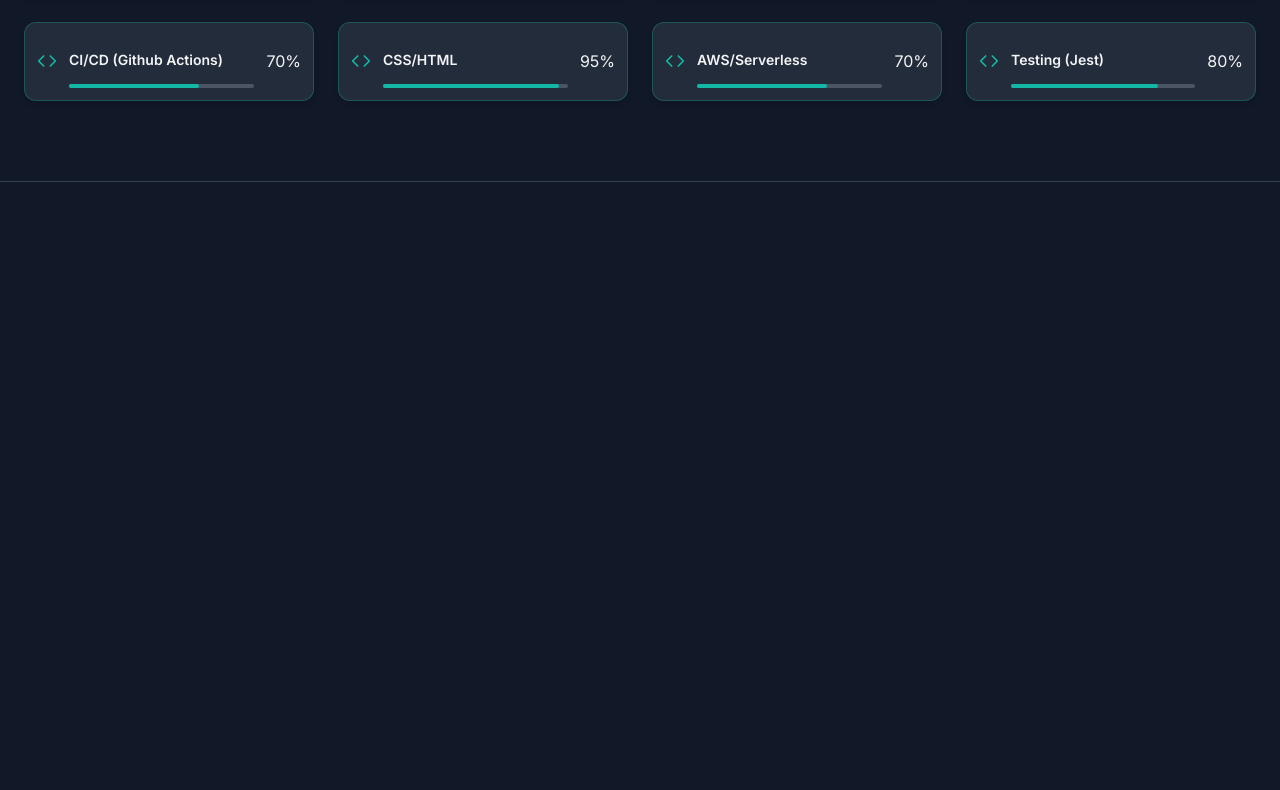
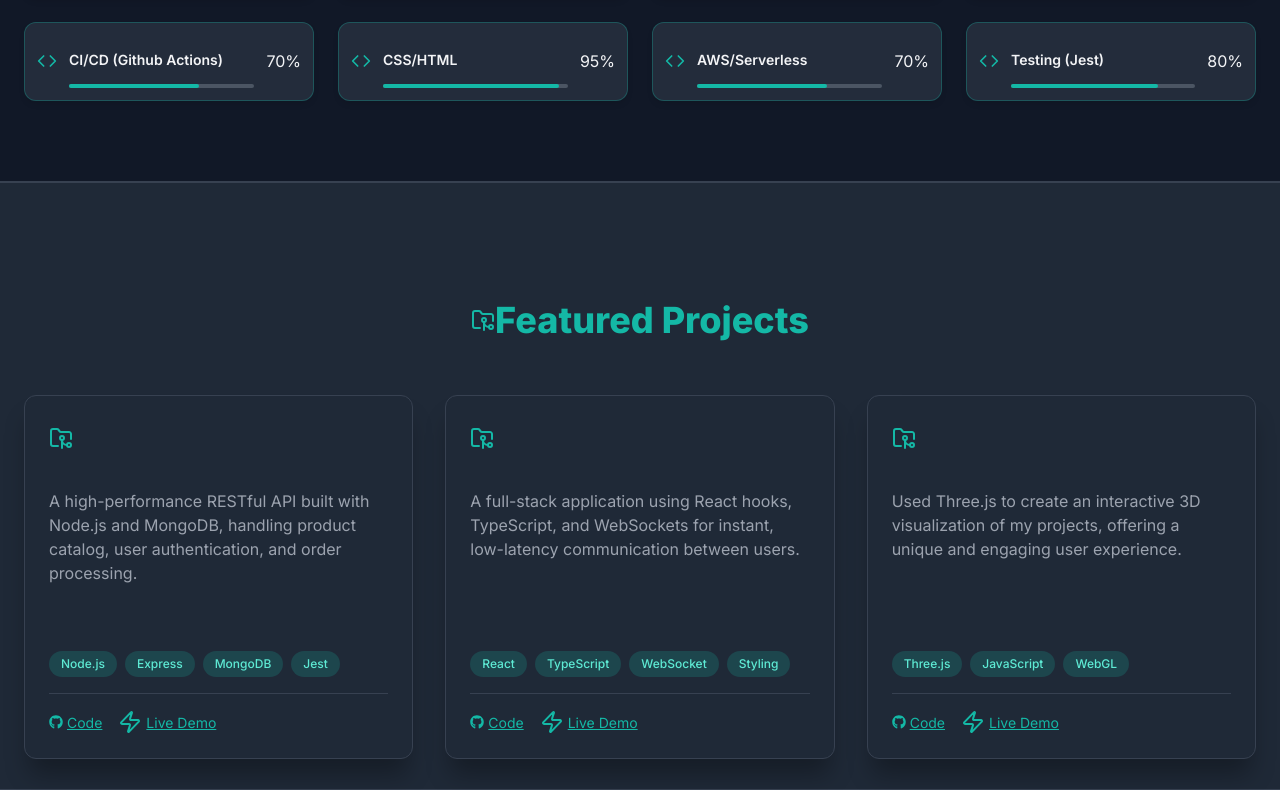
Before and after one commit to HenryOchieng/Portfolio, a React (Vite) app: page / in a window 1280 px wide. Shown: the part 1795-2585 px from the top of the page. Before the commit the page ends 1977 px from the top, so only its background shows below. Built offline with nearby package versions, Linux system fonts and the light colour scheme.

Commit message:
projects section commit

```diff
--- a/src/App.jsx
+++ b/src/App.jsx
@@ -1,8 +1,10 @@
 import { useState } from 'react';
+//import { Navbar, Hero, About, Skills } from './Components';
 import Navbar from './Components/Navbar'
 import Hero from './Components/Hero'
 import About from './Components/About'
 import Skills from './Components/Skills'
+import Projects from './Components/Projects'
 import {myData, navItems} from './data';
 
 function App() {
@@ -32,6 +34,9 @@ function App() {
                 <Skills
                     stack={myData.skills}
                 />
+                <Projects
+                    works={myData.projects}
+                />
             </main>
         </div>
     )
--- /dev/null
+++ b/src/Components/ProjectCard.jsx
@@ -0,0 +1,33 @@
+import { FolderGit2, Zap } from 'lucide-react'
+import { FaGithub } from 'react-icons/fa'
+
+export default function ProjectCard({ name, description, tags, repo, live }) {
+    return (
+        <div className="project-card">
+            <div className="project-card__header">
+                <FolderGit2 className="project-card__icon" />
+                <h3 className='project-card__card'>{name}</h3>
+            </div>
+            <p className='project-card__description'>{description}</p>
+
+            <div className='project-card__tags'>
+                {tags.map((item, index) => (
+                    <span key={index} className='project-card__tag'>
+                        {item}
+                    </span>
+                ))}
+            </div>
+
+            <div className='project-card__links'>
+                <a href={repo} target='_blank' rel='noopener noreferrer' className='project-card__link'>
+                    <FaGithub className='w-5 h-5'/>
+                    <span className='text-sm'>Code</span>
+                </a>
+                <a href={live} target='_blank' rel='noopener noreferrer' className='project-card__link'>
+                    <Zap className='w-5 h-5'/>
+                    <span className='text-sm'>Live Demo</span>
+                </a>
+            </div>
+        </div>
+    )
+}
--- /dev/null
+++ b/src/Components/Projects.jsx
@@ -0,0 +1,20 @@
+import { FolderGit2 } from 'lucide-react'
+import ProjectCard from './ProjectCard'
+
+export default function Projects(props) {
+    return (
+        <section id='projects' className='projects'>
+            <div className='container'>
+                <h2 className='section-heading'>
+                    <FolderGit2 className='w-8 h-8 mr-3' />
+                    Featured Projects
+                </h2>
+                <div className='projects__grid'>
+                    {props.works.map((item, index) => (
+                        <ProjectCard key={index} title={item.title} description={item.description} tags={item.tags} repo={item.repo} live={item.live}/>
+                    ))}
+                </div>
+            </div>
+        </section>
+    )
+}
--- a/src/index.css
+++ b/src/index.css
@@ -49,7 +49,7 @@ section {
 }
 
 .btn-primary:hover {
-    background-color: #0d9488; /* Darker teal */
+    background-color: #0d9488;
     transform: scale(1.05);
 }
 
@@ -74,7 +74,7 @@ section {
 
 /* Headings */
 .section-heading {
-    font-size: 2.25rem; /* 3xl */
+    font-size: 2.25rem;
     font-weight: 800;
     text-align: center;
     color: var(--color-primary);
@@ -98,7 +98,7 @@ section {
     left: 0;
     width: 100%;
     z-index: 30;
-    background-color: rgba(17, 24, 39, 0.9); /* Semi-transparent dark bg */
+    background-color: rgba(17, 24, 39, 0.9);
     backdrop-filter: blur(8px);
     box-shadow: 0 10px 15px -3px rgba(0, 0, 0, 0.1);
     border-bottom: 1px solid var(--color-border);
@@ -266,7 +266,7 @@ section {
     display: flex;
     align-items: center;
     gap: 12px;
-    background-color: rgba(55, 65, 81, 0.5); /* Gray-700/50 */
+    background-color: rgba(55, 65, 81, 0.5);
     padding: 12px;
     border-radius: 12px;
     box-shadow: 0 4px 6px -1px rgba(0, 0, 0, 0.1);
@@ -294,7 +294,7 @@ section {
 
 .skill-pill__progress-bar {
     height: 4px;
-    background-color: #4b5563; /* Gray-600 */
+    background-color: #4b5563;
     border-radius: 9999px;
     margin-top: 4px;
 }
@@ -307,7 +307,7 @@ section {
 
 .skill-pill__level {
     font-size: 0.75rem;
-    color: #5eead4; /* Teal-300 */
+    color: #5eead4;
     font-family: monospace;
 }
 
@@ -435,14 +435,14 @@ section {
 }
 
 .footer p {
-    color: #6b7280; /* Gray-500 */
+    color: #6b7280;
     margin-bottom: 8px;
     font-size: 0.875rem;
 }
 
 .footer__caption {
     font-size: 0.75rem;
-    color: #4b5563; /* Gray-600 */
+    color: #4b5563;
 }
 
 /* --- Responsive Adjustments (Media Queries) --- */
```
